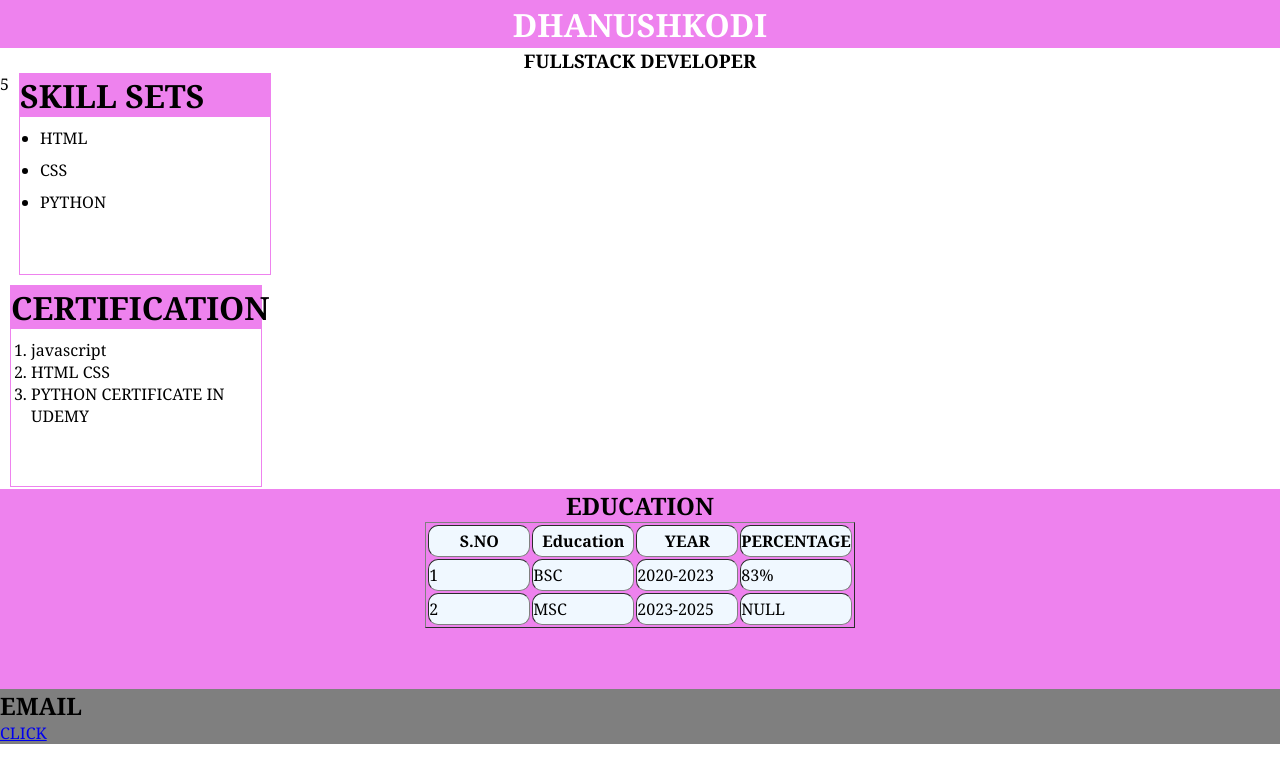
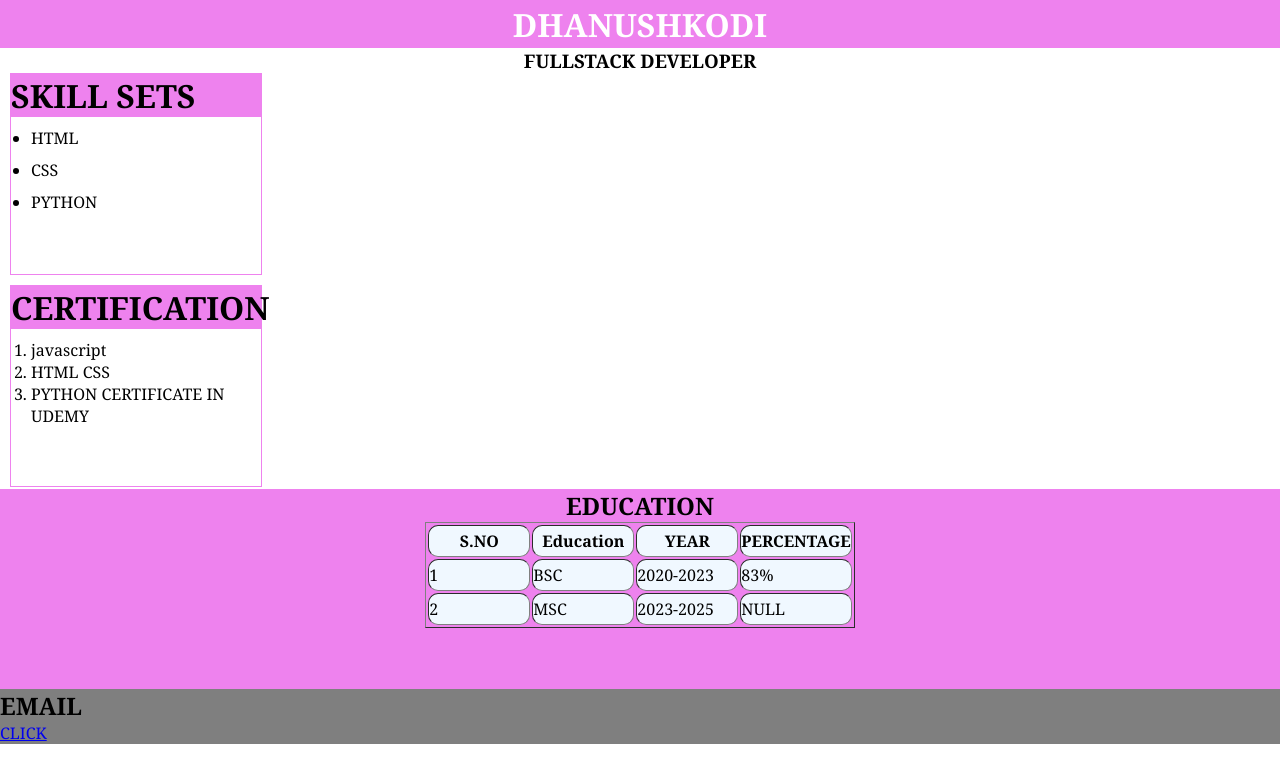
Before and after one commit to DHANUSHKODIAJJ/simpleresume, a plain HTML site: page index.html in a window 1280 px wide. Drawn offline with Linux system fonts and the light colour scheme.

Commit message:
Update index.html

```diff
--- a/index.html
+++ b/index.html
@@ -16,7 +16,7 @@
     </div>
             <h3>FULLSTACK DEVELOPER</h2>
 
-    <div class="box2">5
+    <div class="box2">
         <div class="skills">
             <h1>SKILL SETS</h1>
             <ul>
```
